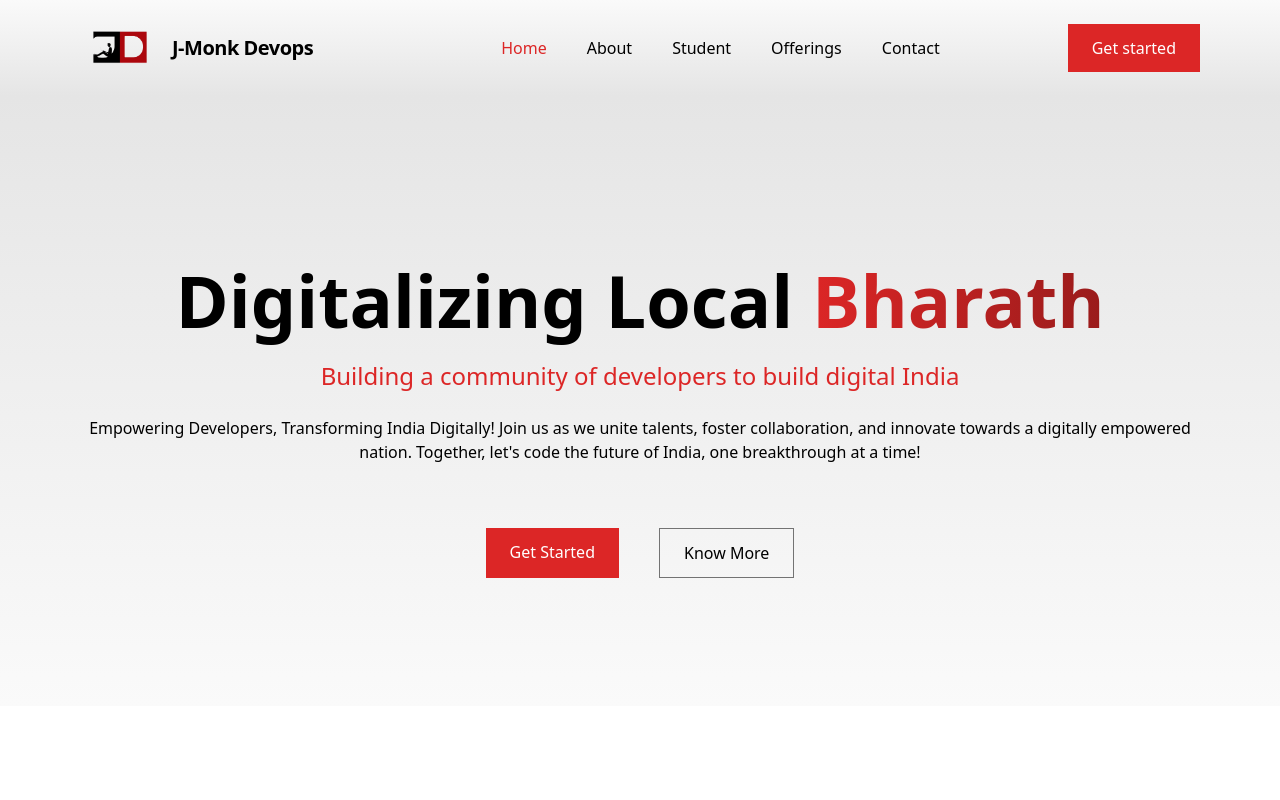
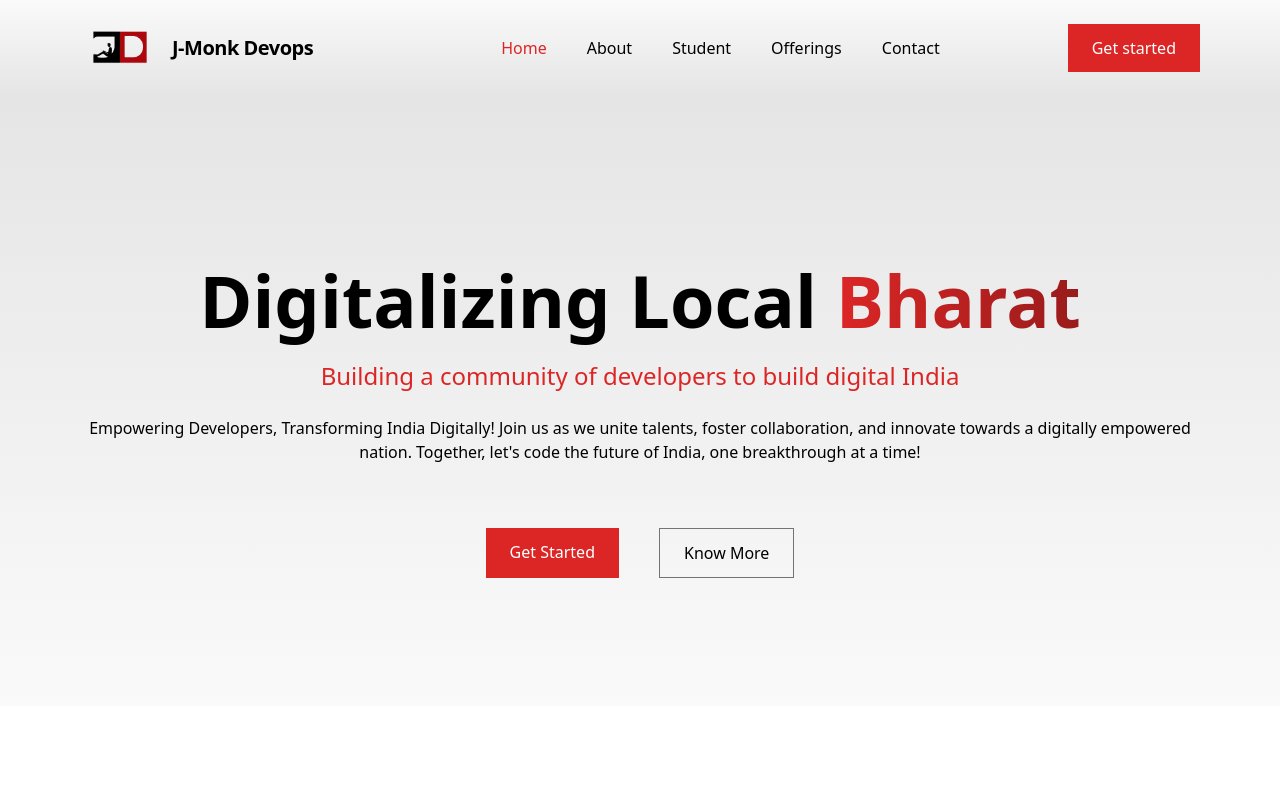
Before and after one commit to LeelaMohan217/J-Monk-Devops, a React (Vite) app: page / in a window 1280 px wide. Shown: the top 800 px of the page. Built offline with nearby package versions, Linux system fonts and the light colour scheme.

Commit message:
bharath changed to bharat

```diff
--- a/src/constants/index.jsx
+++ b/src/constants/index.jsx
@@ -5,7 +5,7 @@ import image4 from "../assets/image4.jpg";
 import oImage1 from "../assets/oImage1.jpg";
 import oImage2 from "../assets/oImage2.jpg";
 import oImage3 from "../assets/oImage3.jpg";
-import Logo from "../assets/Logo.png";
+
 import {
   Facebook,
   Instagram,
--- a/src/pages/Home.jsx
+++ b/src/pages/Home.jsx
@@ -27,7 +27,7 @@ const Home = () => {
               >
                 Digitalizing Local{" "}
                 <span className="bg-gradient-to-r from-red-600 to-red-800 text-transparent bg-clip-text">
-                  Bharath
+                  Bharat
                 </span>
               </motion.h1>
               <motion.p
```
